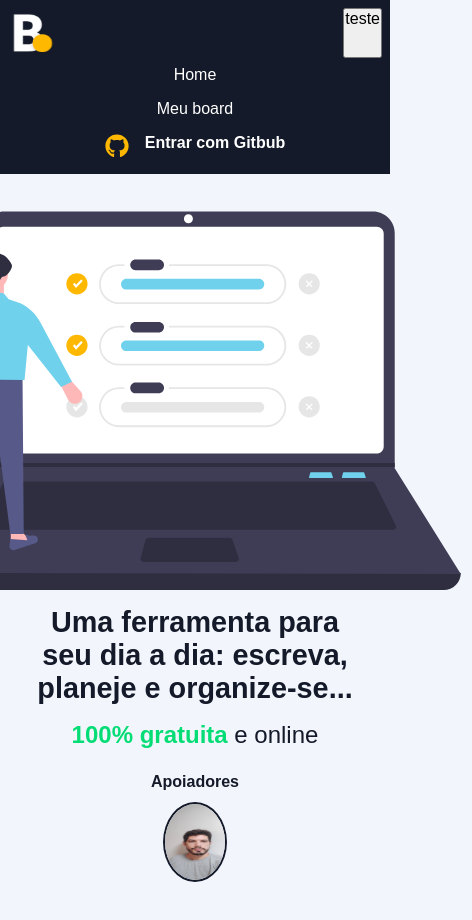
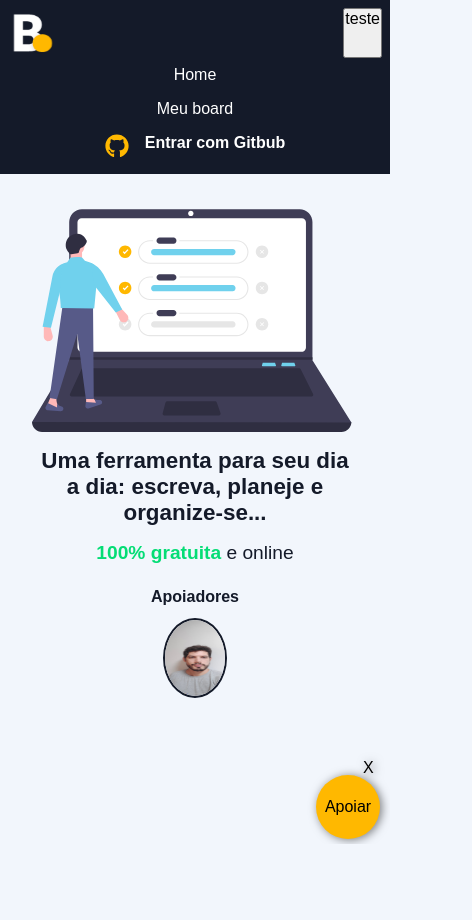
Before and after one commit to orloke/board, a Next.js app: page / in a window 390 px wide. Shown: the whole page, 472 px wide, since content can reach past the window. After the commit the page ends 844 px from the top, so only its background shows below. Built offline with nearby package versions, Linux system fonts and the light colour scheme; no server answers.

Commit message:
improving responsiveness

```diff
--- a/src/components/SupportButton/index.tsx
+++ b/src/components/SupportButton/index.tsx
@@ -1,9 +1,14 @@
 import Link from 'next/link'
+import { useState } from 'react'
 import styles from './styles.module.scss'
 
 export const SupportButton = () => {
+
+  const [display, setDisplay] = useState<'none'|'flex'>('flex')
+
   return (
-    <div className={styles.doanteContainer}>
+    <div className={styles.doanteContainer} style = {{display: display}}>
+        <span onClick={()=>setDisplay('none')} >X</span>
         <Link href ='/donate'>
             <button>Apoiar</button>
         </Link>
--- a/src/components/SupportButton/styles.module.scss
+++ b/src/components/SupportButton/styles.module.scss
@@ -1,21 +1,43 @@
-.doanteContainer{
+.doanteContainer {
 	position: absolute;
 	bottom: 70px;
 	right: 50px;
 	z-index: 99;
+	display: flex;
+	flex-direction: column;
+	align-items: flex-end;
+  filter: drop-shadow(2px 1px 5px rgba(0, 0, 0, 0.5));
+  transition: transform 0.2s;
+  &:hover {
+    transform: scale(1.2);
+  }
 
-    button{
+	@media (max-width: 768px) {
+		bottom: 5px;
+		right: 10px;
+	}
+
+	span {
+		padding: 0.4rem;
+		border-radius: 50%;
+		margin-bottom: -0.5rem;
+    cursor: pointer;
+	}
+
+	button {
 		border: none;
 		background-color: #ffb800;
 		width: 6rem;
 		height: 6rem;
 		border-radius: 50%;
 		font-size: 1.3rem;
-        filter: drop-shadow(2px 1px 5px rgba(0,0,0,0.5));
-        transition: transform 0.2s;
 
-        &:hover{
-            transform: scale(1.2);
+		@media (max-width: 768px) {
+			width: 4rem;
+			height: 4rem;
+			font-size: 1rem;
+		}
+
+
 	}
 }
-}
--- a/src/pages/index.tsx
+++ b/src/pages/index.tsx
@@ -2,6 +2,7 @@
 import { GetStaticProps } from "next";
 import Head from "next/head";
 import { useEffect } from "react";
+import { SupportButton } from "../components/SupportButton";
 import styles from "../styles/styles.module.scss";
 
 const Home = () => {
@@ -26,6 +27,7 @@ const Home = () => {
             <img src="/images/junior.jpg" alt="usuario 1" />
           </div>
         </div>
+        <SupportButton/>
       </main>
     </>
   );
--- a/src/styles/styles.module.scss
+++ b/src/styles/styles.module.scss
@@ -9,6 +9,9 @@
 
     img{
         margin-top: 2rem;
+        @media (max-width: 768px) {
+            width: 100%;
+        }
     }
 }
 
@@ -20,12 +23,18 @@
         margin-top: 1rem;
         text-align: center;
         color: #141a29;
+        @media (max-width: 768px) {
+            font-size: 1.4rem;
+        }
     }
     p{
         margin-top: 1rem;
         font-size: 1.5rem;
         text-align: center;
         color: #141a29;
+        @media (max-width: 768px) {
+            font-size: 1.2rem;
+        }
     }
     span{
         color: #04dd75;
```
Lines whose indentation alone changed are shown as unchanged.
